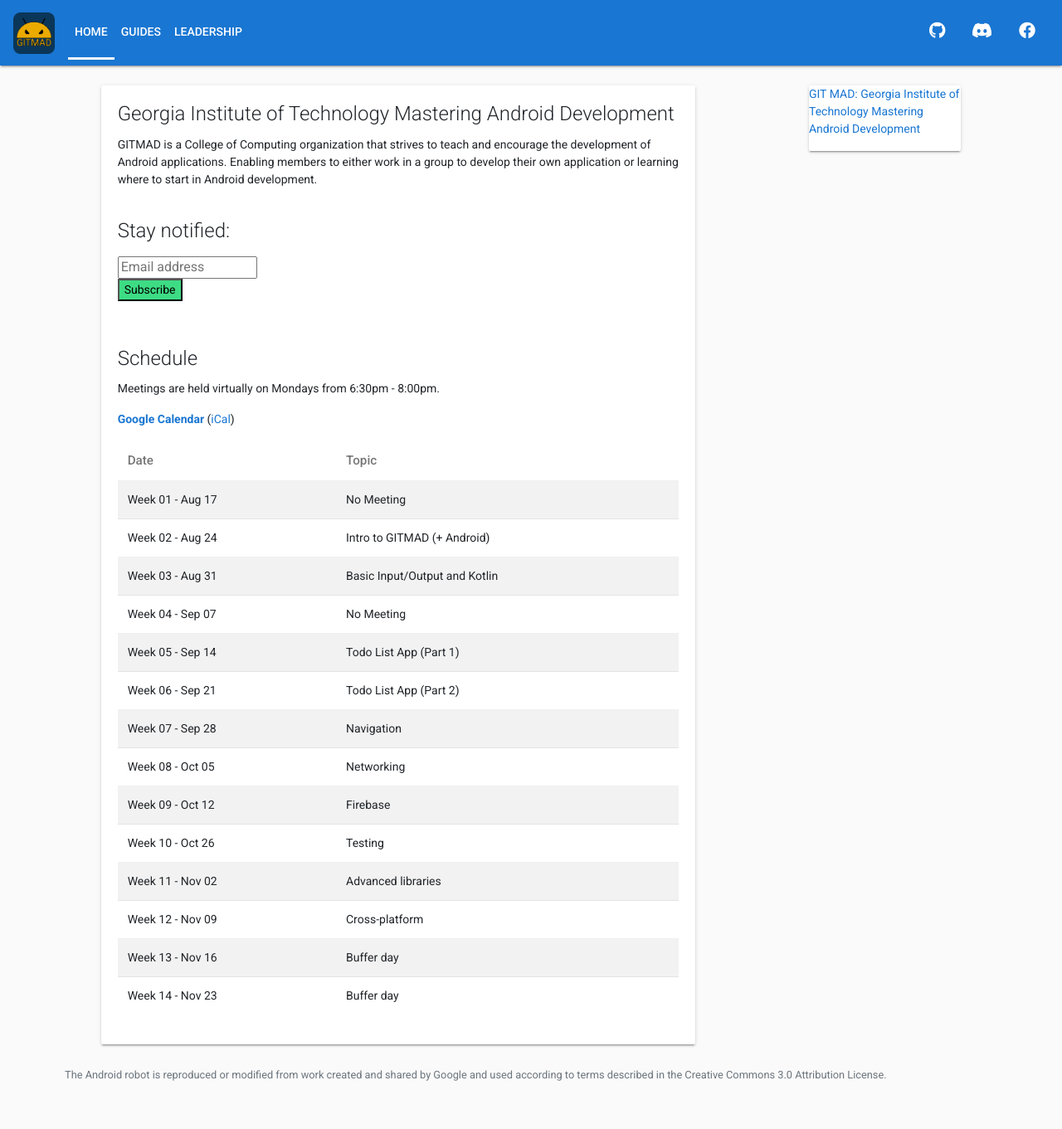
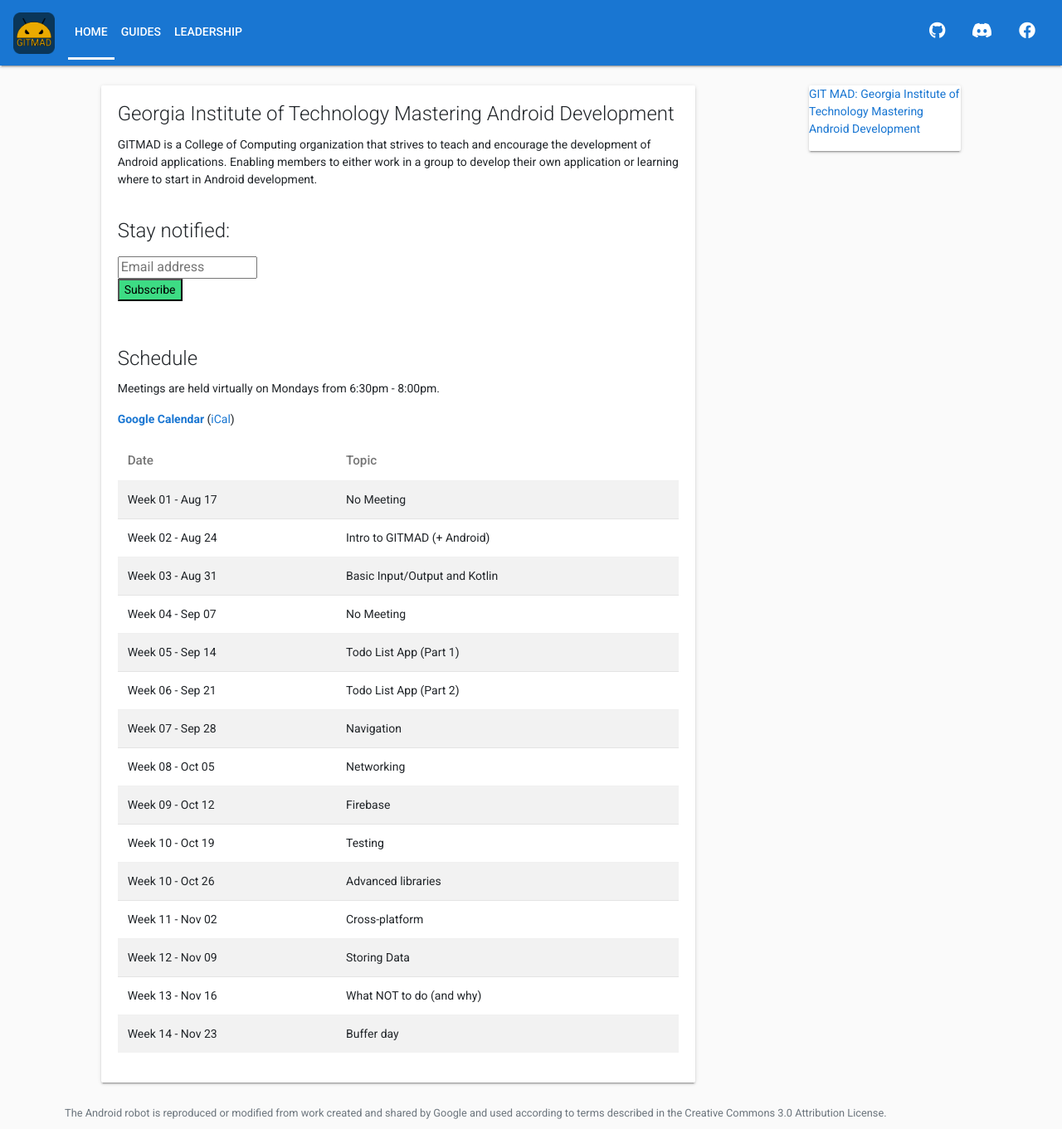
Before and after one commit to git-mad/gitmad.github.io, a Jekyll site: the page built from index.html, in a window 1280 px wide. Shown: the whole page at 83% size. Built offline with Jekyll 4.4.1, drawn with Linux system fonts in a browser that asks for light colours; nearby versions of some CDN libraries; comment, search, counter and statistics services are not loaded; before the commit the page ends 1315 px from its top, so only the background shows below that.

Commit message:
Added lesson for October 19th

```diff
--- a/_data/schedule.yml
+++ b/_data/schedule.yml
@@ -34,20 +34,24 @@
   topic: Firebase
   link: null
 
-- date: Week 10 - Oct 26
+- date: Week 10 - Oct 19
   topic: Testing
   link: null
 
-- date: Week 11 - Nov 02
+- date: Week 10 - Oct 26
   topic: Advanced libraries
   link: null
 
-- date: Week 12 - Nov 09
+- date: Week 11 - Nov 02
   topic: Cross-platform
   link: null
 
+- date: Week 12 - Nov 09
+  topic: Storing Data
+  link: null
+
 - date: Week 13 - Nov 16
-  topic: Buffer day
+  topic: What NOT to do (and why)
   link: null
 
 - date: Week 14 - Nov 23
```
